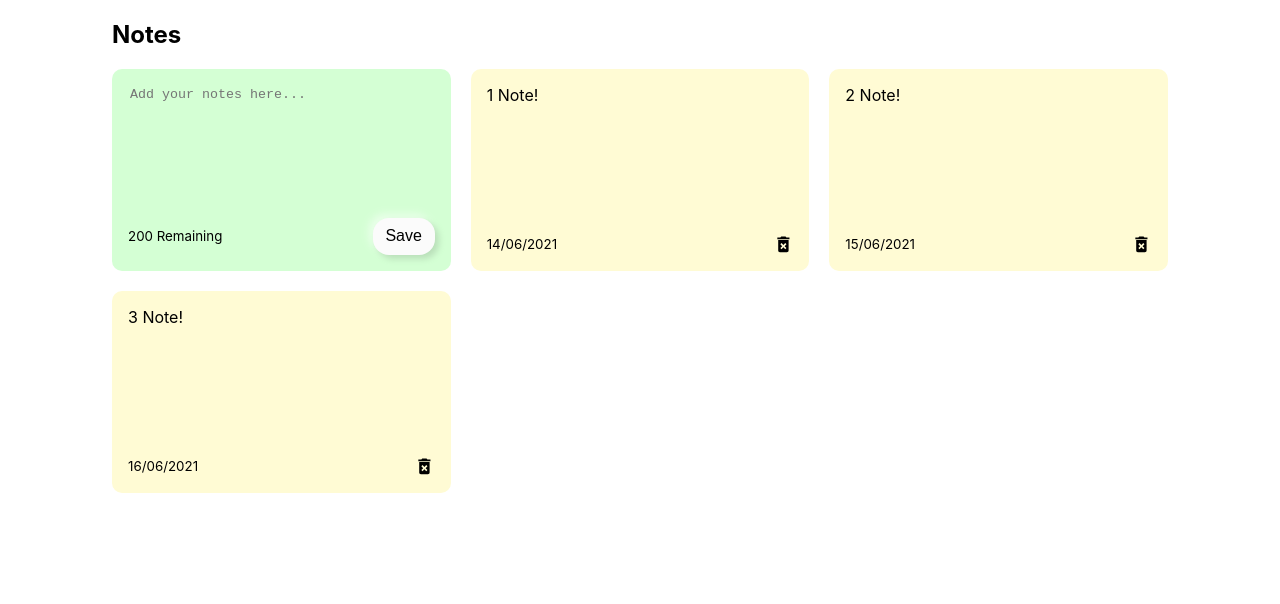
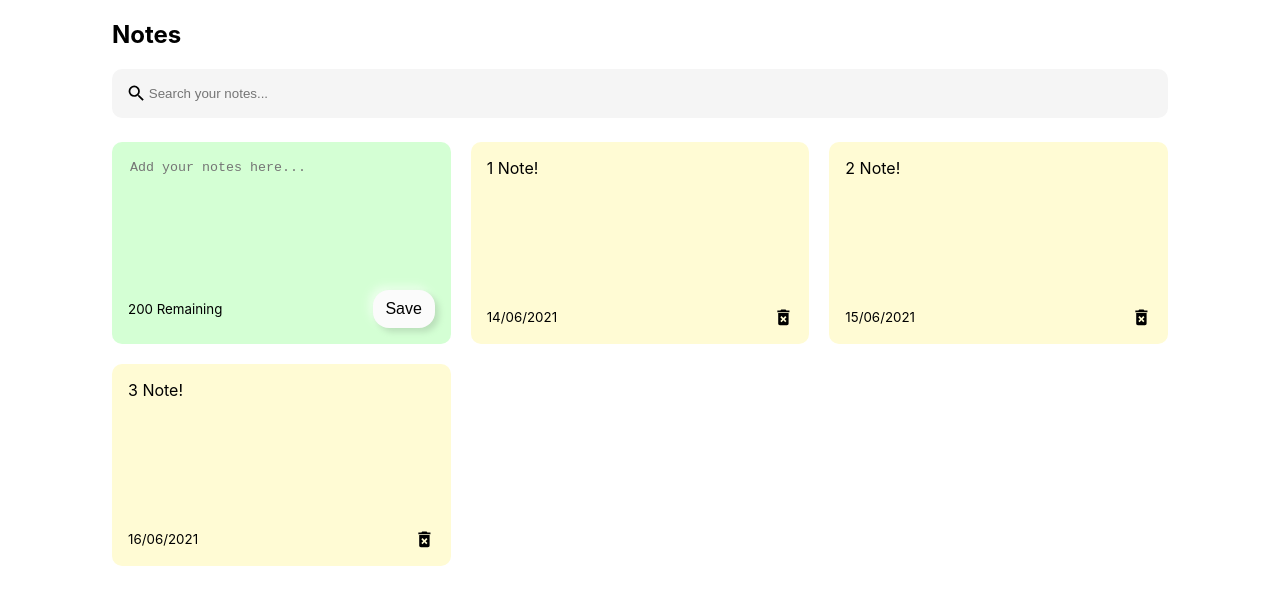
Before and after one commit to imveeru/react-notes, a React (Create React App) app: page / in a window 1280 px wide. Shown: the top 604 px of the page. Built offline with nearby package versions, Linux system fonts and the light colour scheme.

Commit message:
:sparkles: Added styling for search box.

```diff
--- a/src/App.js
+++ b/src/App.js
@@ -1,7 +1,7 @@
 import React,{useState} from 'react'
 import {nanoid} from 'nanoid'
 import NotesList from './components/NotesList'
-
+import Search from './components/Search'
 
 function App() {
 
@@ -44,6 +44,7 @@ function App() {
   return (
     <div className="container">
       <h2>Notes</h2>
+      <Search/>
       <NotesList
         notes={notes}
         handleAddNote={addNote}
--- a/src/components/AddNote.js
+++ b/src/components/AddNote.js
@@ -27,7 +27,7 @@ function AddNote({handleAddNote}) {
                 placeholder='Add your notes here...'
                 onChange={handleChange}
                 value={noteText}
-
+                autoFocus
             ></textarea>
 
             <div className="note-footer">
--- /dev/null
+++ b/src/components/Search.js
@@ -0,0 +1,16 @@
+import React from 'react'
+import {MdSearch} from 'react-icons/md'
+
+function Search() {
+    return (
+        <div className="search">
+            <MdSearch
+                className="searc-icon"
+                size="1.3em"
+            />
+            <input type="text" className="search-input" placeholder="Search your notes..."></input>
+        </div>
+    )
+}
+
+export default Search
--- a/src/index.css
+++ b/src/index.css
@@ -73,3 +73,25 @@ textarea:focus{
 .delete-icon{
   cursor:pointer;
 }
+
+.search{
+  display:flex;
+  align-items:center;
+  background:rgb(245, 245, 245);
+  border-radius:10px;
+  padding:14px;
+  margin-bottom: 1.5rem;
+}
+
+.search-icon{
+  opacity: .75;
+}
+
+.search-input{
+  border:none;
+  background:none;
+}
+
+.search-input:focus{
+  outline:none;
+}
```
Also changed, not shown: src/components/Note.js (line endings or trailing spaces).
